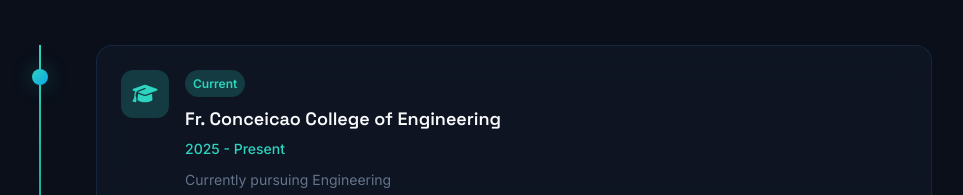
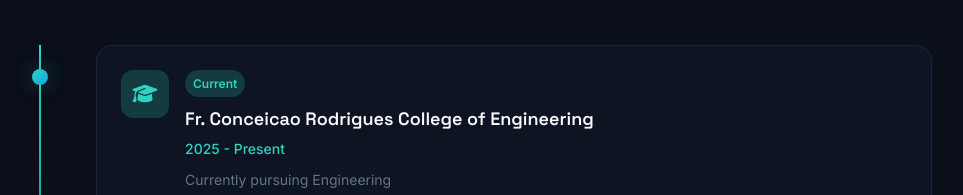
Before and after one commit to astincc20/Website, a plain HTML site: page index.html in a window 1280 px wide. Shown: the part 1825-2020 px from the top of the page, without its empty margins (158-1121 px from the left). Drawn offline with Linux system fonts and the light colour scheme.

Commit message:
Update index.html

```diff
--- a/index.html
+++ b/index.html
@@ -880,7 +880,7 @@
                             </div>
                             <div class="timeline-content">
                                 <span class="current-badge">Current</span>
-                                <h3>Fr. Conceicao College of Engineering</h3>
+                                <h3>Fr. Conceicao Rodrigues College of Engineering</h3>
                                 <p class="timeline-period">2025 - Present</p>
                                 <p class="timeline-desc">Currently pursuing Engineering</p>
                             </div>
```
